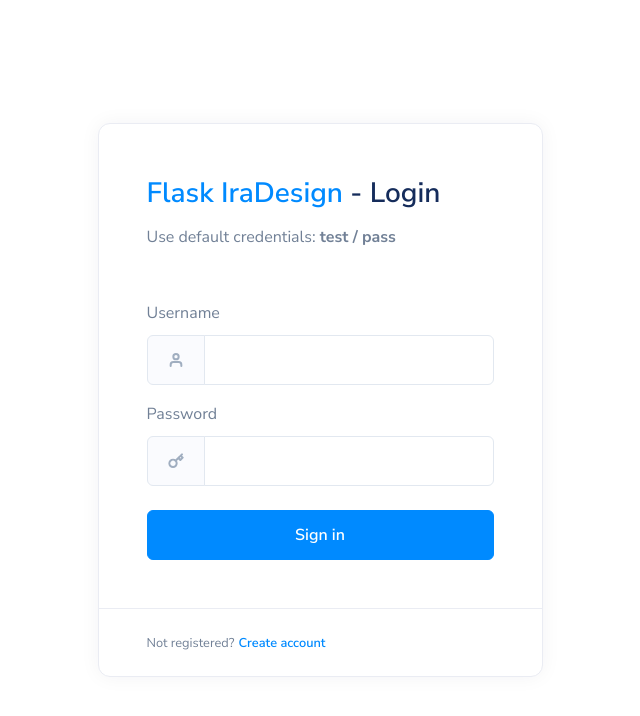
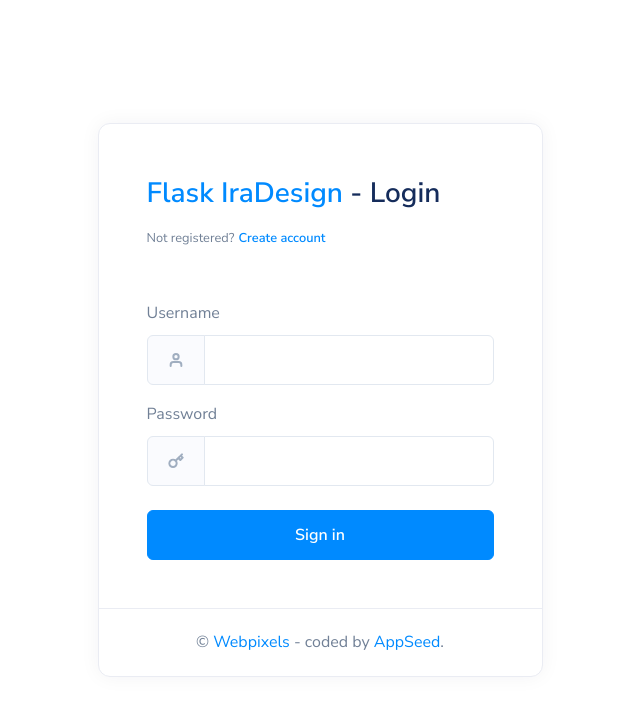
Before and after one commit to app-generator/flask-illustrations-iradesign, a Python web app: template app/templates/accounts/login.html in a window 1280 px wide. Shown: the top 716 px of the page, without its empty margins (320-960 px from the left). Run offline with Jinja, Linux system fonts and the light colour scheme; the template is opened without the code that fills it, so the values that code supplies are empty, except form fields; form fields are guessed from the names that the template uses; some libraries are stand-ins or nearby versions.

Commit message:
Update Links - Auth pages + Index

```diff
--- a/app/templates/accounts/login.html
+++ b/app/templates/accounts/login.html
@@ -24,7 +24,8 @@
                                     {% if msg %}
                                         {{ msg | safe }}
                                     {% else %}
-                                        Use default credentials: <strong>test / pass</strong>
+                                        <small>Not registered?</small>
+                                        <a href="{{ url_for('register') }}" class="small font-weight-bold">Create account</a>
                                     {% endif %}
                                 </p>
                             </div>
@@ -61,8 +62,9 @@
                                     <button type="submit" name="login" class="btn btn-block btn-primary">Sign in</button></div>
                             </form>
                         </div>
-                        <div class="card-footer px-md-5"><small>Not registered?</small>
-                            <a href="{{ url_for('register') }}" class="small font-weight-bold">Create account</a>
+                        <div class="card-footer px-md-5 text-center">
+                            &copy; <a target="_blank" href="https://webpixels.io/?ref=appseed">Webpixels</a>
+                            - coded by <a target="_blank" href="https://appseed.us/">AppSeed</a>.
                         </div>
                     </div>
                 </div>
--- a/app/templates/accounts/register.html
+++ b/app/templates/accounts/register.html
@@ -70,8 +70,9 @@
                                     <button type="submit" name="register" class="btn btn-block btn-primary">Sign in</button></div>
                             </form>
                         </div>
-                        <div class="card-footer px-md-5"><small>Already registered?</small>
-                            <a href="{{ url_for('login') }}" class="small font-weight-bold">Login</a>
+                        <div class="card-footer px-md-5 text-center">
+                            &copy; <a target="_blank" href="https://webpixels.io/?ref=appseed">Webpixels</a>
+                            - coded by <a target="_blank" href="https://appseed.us/">AppSeed</a>.
                         </div>
                     </div>
                 </div>
--- a/app/templates/index.html
+++ b/app/templates/index.html
@@ -27,9 +27,7 @@
                     </h1>
                     <!-- Text -->
                     <p class="lead text-center text-md-left text-muted">
-                        Illustrations by <a target="_blank" rel="noopener noreferrer"
-                                            href="https://www.creative-tim.com/?AFFILIATE=128200">Creative-Tim</a> -
-                        coded by <a target="_blank" rel="noopener noreferrer" href="https://appseed.us">AppSeed</a>.
+                        Built with Quick UI by <a target="_blank" rel="noopener noreferrer" href="https://webpixels.io/?ref=appseed">Webpixels</a>.
                     </p>
                     <!-- Buttons -->
                     <div class="text-center text-md-left mt-5">
@@ -38,7 +36,7 @@
                             <span class="btn-inner--icon"><i data-feather="chevron-right"></i></span>
                         </a>
                         <a href="https://appseed.us"
-                           class="btn btn-neutral btn-icon d-none d-lg-inline-block" target="_blank">AppSeed</a>
+                           class="btn btn-neutral btn-icon d-none d-lg-inline-block" target="_blank">See Product</a>
                     </div>
                 </div>
             </div>
```
